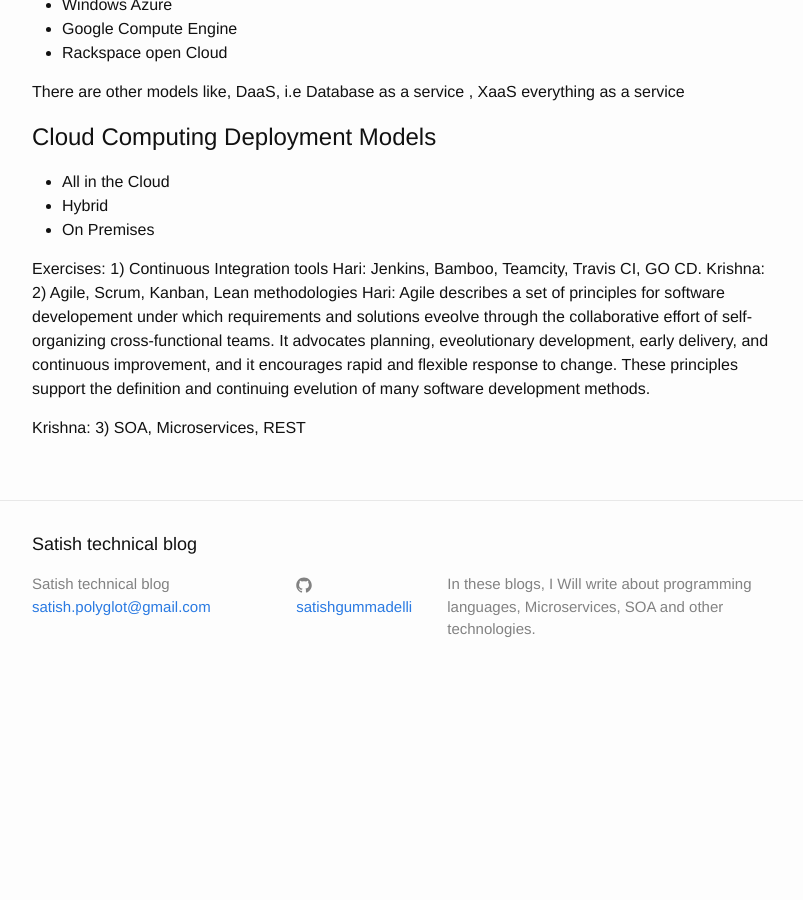
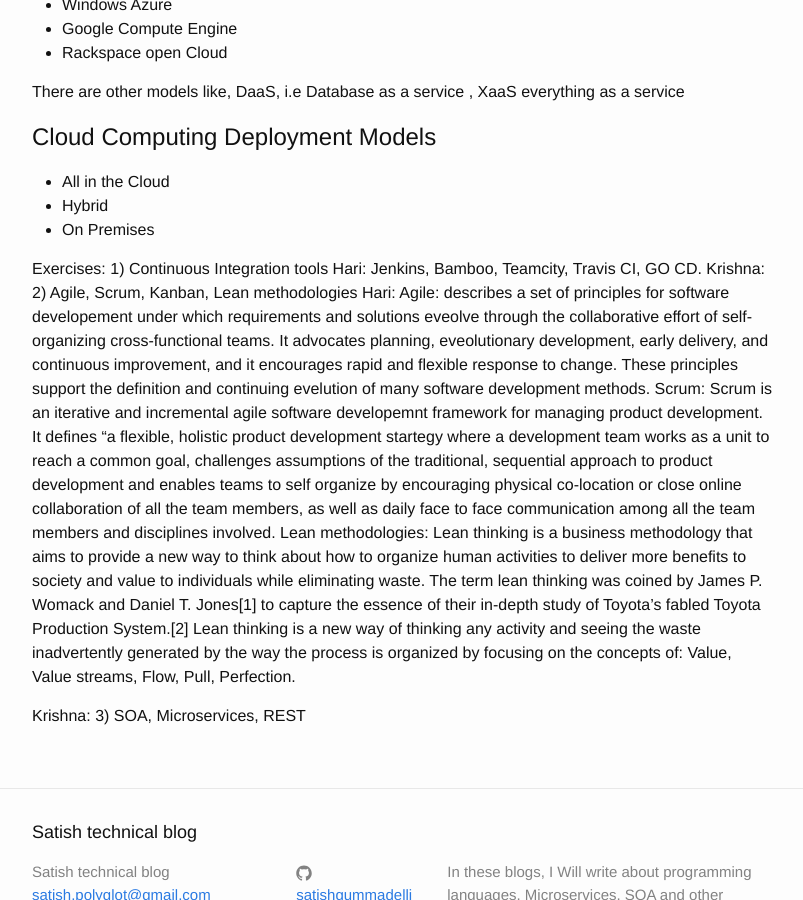
Before and after one commit to satishgummadelli/satishgummadelli.github.io, a Jekyll site: the page built from _posts/2017-01-12-aws-day1.markdown, in a window 1280 px wide and 900 px high, scrolled down 1836 px. Shown: the whole window, without its empty margins (238-1041 px from the left). Built offline with Jekyll 4.4.1, drawn with Linux system fonts in a browser that asks for light colours; before the commit the page ends 2537 px from its top, so only the background shows below that.

Commit message:
Added Agile, scrum and lean methdolgies.

```diff
--- a/_posts/2017-01-12-aws-day1.markdown
+++ b/_posts/2017-01-12-aws-day1.markdown
@@ -97,7 +97,17 @@
  Krishna:
 2) Agile, Scrum, Kanban, Lean methodologies
 Hari:
-Agile describes a set of principles for software developement under which requirements and solutions eveolve through the collaborative effort of self-organizing cross-functional teams. It advocates planning, eveolutionary development, early delivery, and continuous improvement, and it encourages rapid and flexible response to change. These principles support the definition and continuing evelution of many software development methods.
+Agile:
+ describes a set of principles for software developement under which requirements and solutions eveolve through the collaborative effort of self-organizing cross-functional teams. It advocates planning, eveolutionary development, early delivery, and continuous improvement, and it encourages rapid and flexible response to change. These principles support the definition and continuing evelution of many software development methods.
+Scrum:
+Scrum is an iterative and incremental agile software developemnt framework for managing product development. It defines "a flexible, holistic product development startegy where a development team works as a unit to reach a common goal, challenges assumptions of the traditional, sequential approach to product development and enables teams to self organize by encouraging physical co-location or close online collaboration of all the team members, as well as daily face to face communication among all the team members and disciplines involved.
+Lean methodologies:
+Lean thinking is a business methodology that aims to provide a new way to think about how to organize human activities to deliver more benefits to society and value to individuals while eliminating waste. The term lean thinking was coined by James P. Womack and Daniel T. Jones[1] to capture the essence of their in-depth study of Toyota’s fabled Toyota Production System.[2] Lean thinking is a new way of thinking any activity and seeing the waste inadvertently generated by the way the process is organized by focusing on the concepts of:
+Value,
+Value streams,
+Flow,
+Pull,
+Perfection.
 
 Krishna:
 3) SOA, Microservices, REST
```
